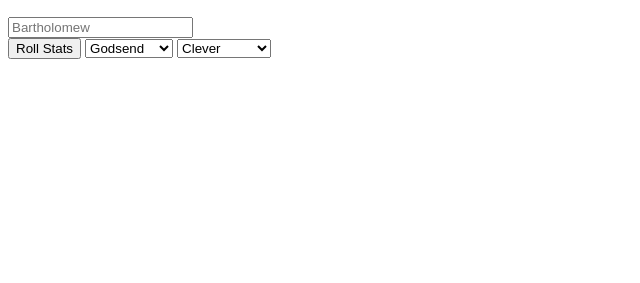
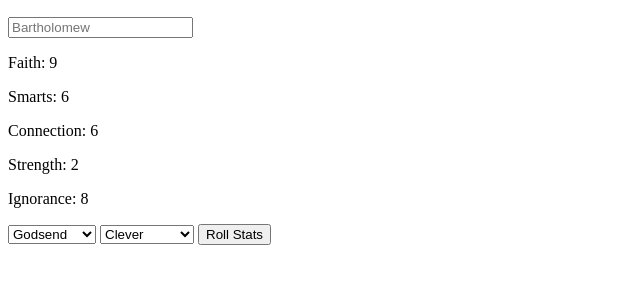
Before and after one commit to ZachNich/personal_gameDemo, a plain HTML site: page index.html in a window 1280 px wide. Both pictures are taken after a click on the button "Roll Stats". Shown: the part 91-374 px from the top of the page, without its empty margins (0-640 px from the left). Drawn offline with Linux system fonts and the light colour scheme.

Commit message:
generate stats btn working

```diff
--- /dev/null
+++ b/events.js
@@ -0,0 +1,10 @@
+import main from './main.js'
+
+const statBlock = document.querySelector('#stat_container')
+
+const rollStats = document.querySelector('#stat_roll').addEventListener('click', event => {
+    let classSelected = document.querySelector('#class_select').value
+    main.statHTMLtoDOM(main.statObjectToHTML(main[`create${classSelected}`]()))
+})
+
+export default {rollStats}
--- a/index.html
+++ b/index.html
@@ -14,7 +14,6 @@
         <section class="creation_main">
             <input type="text" title="Your Name" id="char_name" placeholder="Bartholomew">
             <div id="stat_container"></div>
-            <button id="stat_roll">Roll Stats</button>
             <select id="class_select">
                 <option>Godsend</option>
                 <option>Logician</option>
@@ -29,6 +28,7 @@
                 <option>Carefree</option>
                 <option>Callous</option>
             </select>
+            <button id="stat_roll">Roll Stats</button>
         </section>
         <section class="creation_finalized">
             <div class="character_container"></div>
--- a/main.js
+++ b/main.js
@@ -0,0 +1,57 @@
+import events from './events.js'
+
+// create statBlock object
+
+const createStatBlock = (faith, smarts, connection, strength, ignorance) => ({
+    faith: faith,
+    smarts: smarts,
+    connection: connection,
+    strength: strength,
+    ignorance: ignorance
+})
+
+// return random numbers between min and max arguments (inclusive)
+
+const getRandomNum = (min, max) => {
+    return Math.floor(Math.random() * (max - min + 1) + min)
+}
+
+// feed createStatBlock with parameters appropriate to class
+
+const createGodsend = () => createStatBlock(getRandomNum(6, 10), getRandomNum(4, 7), getRandomNum(4, 7), getRandomNum(1, 5), getRandomNum(5, 10));
+
+const createLogician = () => createStatBlock(getRandomNum(1, 5), getRandomNum(6, 10), getRandomNum(4, 7), getRandomNum(1, 5), getRandomNum(4, 7));
+
+const createEmpath = () => createStatBlock(getRandomNum(3, 6), getRandomNum(3, 6), getRandomNum(6, 10), getRandomNum(3, 6), getRandomNum(1, 5));
+
+const createStrongman = () => createStatBlock(getRandomNum(4, 7), getRandomNum(1, 5), getRandomNum(4, 7), getRandomNum(6, 10), getRandomNum(4, 7));
+
+const createDeprived = () => createStatBlock(getRandomNum(2, 5), getRandomNum(2, 5), getRandomNum(2, 5), getRandomNum(2, 5), getRandomNum(2, 5));
+
+// capitalize first letter in string
+
+const capitalizeString = (string) => {
+    const newString = string.charAt(0).toUpperCase() + string.slice(1);
+    return newString;
+}
+
+// convert statBlock object into HTML
+
+const statObjectToHTML = (object) => {
+    let statString = ``;
+    for (const key in object) {
+            statString += `<p>${capitalizeString(key)}: ${object[key]}</p>`
+    }
+    console.log('statString', statString)
+    return statString;
+}
+
+// insert statBlock HTML into DOM
+
+const statBlock = document.querySelector('#stat_container')
+const statHTMLtoDOM = (string) => {
+    statBlock.innerHTML = string;
+    console.log('statHTML', statBlock)
+}
+
+export default {createGodsend, createLogician, createEmpath, createStrongman, createDeprived, statObjectToHTML, statHTMLtoDOM}
```
